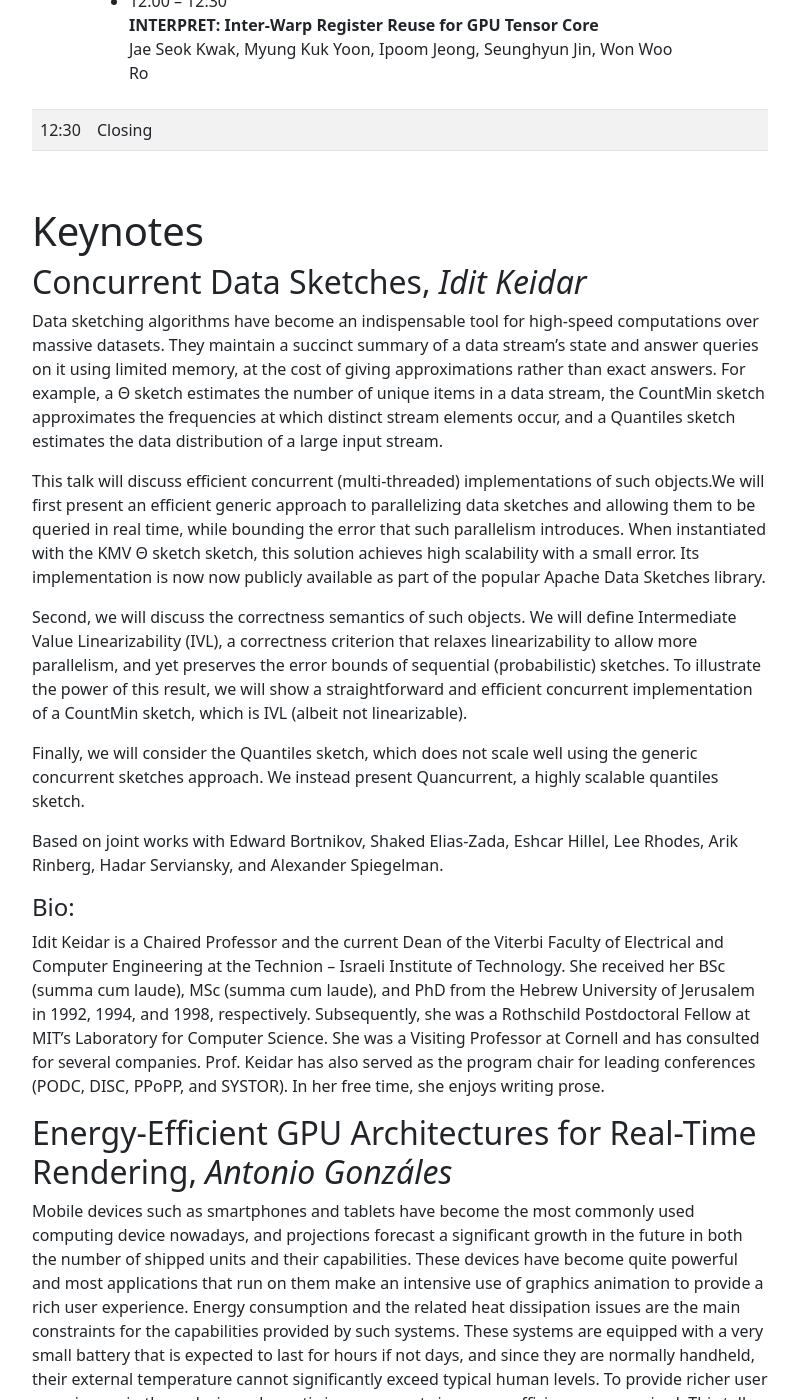
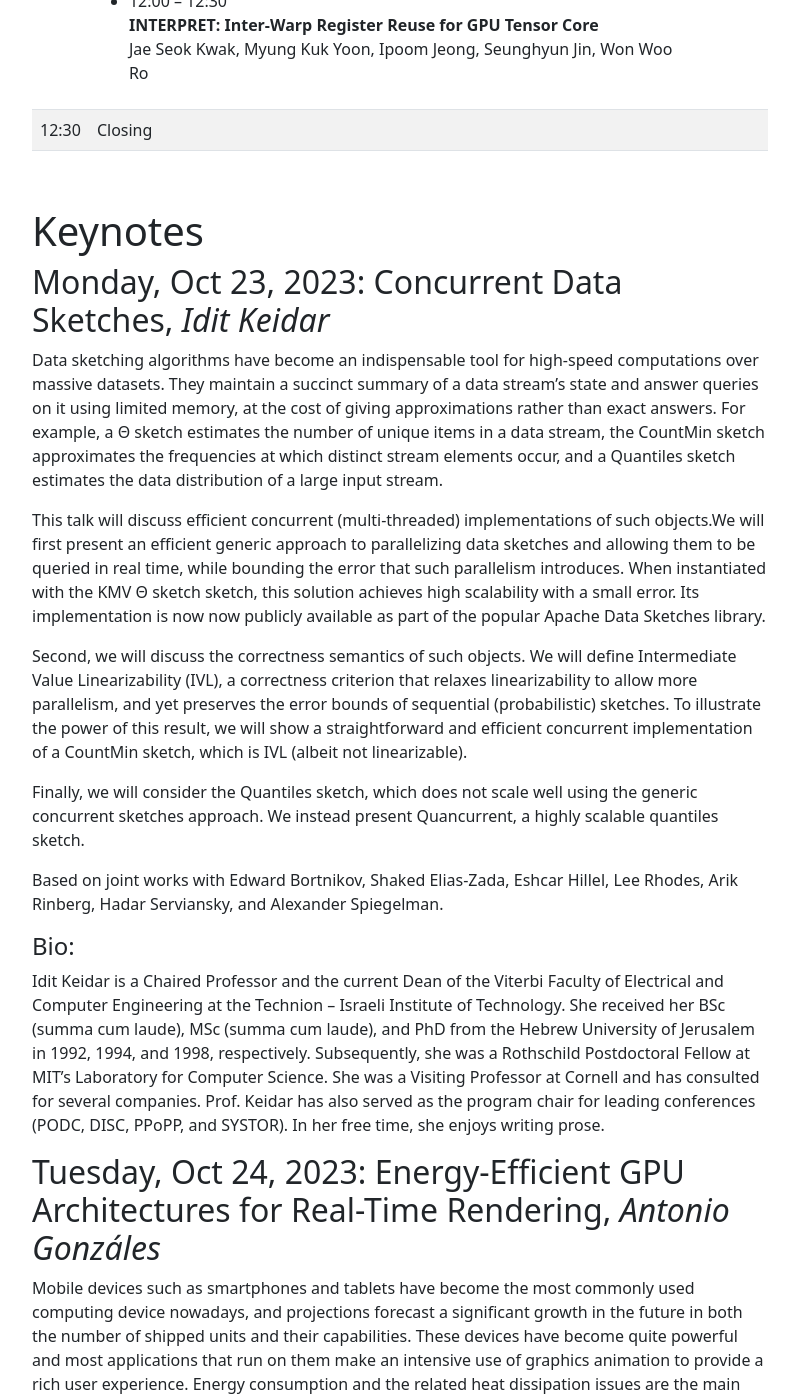
Before and after one commit to pact2023/pact2023.github.io, a Jekyll site: the page built from program/index.md, in a window 1280 px wide and 1400 px high, scrolled down 4863 px. Shown: the whole window, without its empty margins (50-849 px from the left). Built offline with Jekyll 4.4.1, drawn with Linux system fonts in a browser that asks for light colours; some of the changed text lies outside the part shown.

Commit message:
addresses reviewer comments

```diff
--- a/_includes/keynotes.html
+++ b/_includes/keynotes.html
@@ -1,7 +1,7 @@
 
 <h1>Keynotes</h1>
 
-<h2><a name="keynote1">Concurrent Data Sketches</a>, <i>Idit Keidar</i></h2>
+<h2>Monday, Oct 23, 2023: <a name="keynote1">Concurrent Data Sketches</a>, <i>Idit Keidar</i></h2>
 
 <p>Data sketching algorithms have become an indispensable tool for high-speed computations over massive datasets. They maintain a succinct summary of a data stream’s state and answer queries on it using limited memory, at the cost of giving approximations rather than exact answers. For example, a Θ sketch estimates the number of unique items in a data stream, the CountMin sketch approximates the frequencies at which distinct stream elements occur, and a Quantiles sketch estimates the data distribution of a large input stream.</p>
 
@@ -18,7 +18,7 @@
 
 <p></p>
 
-<h2><a name="keynote2">Energy-Efficient GPU Architectures for Real-Time Rendering</a>, <i>Antonio Gonzáles</i></h2>
+<h2>Tuesday, Oct 24, 2023: <a name="keynote2">Energy-Efficient GPU Architectures for Real-Time Rendering</a>, <i>Antonio Gonzáles</i></h2>
 
 <p>Mobile devices such as smartphones and tablets have become the most commonly used computing device nowadays, and projections forecast a significant growth in the future in both the number of shipped units and their capabilities. These devices have become quite powerful and most applications that run on them make an intensive use of graphics animation to provide a rich user experience. Energy consumption and the related heat dissipation issues are the main constraints for the capabilities provided by such systems. These systems are equipped with a very small battery that is expected to last for hours if not days, and since they are normally handheld, their external temperature cannot significantly exceed typical human levels. To provide richer user experiences in these devices, dramatic improvements in energy efficiency are required. This talk focuses on one of the main components of these systems, which is the GPU, and describes some novel microarchitectures that we have recently developed for increasing its performance and energy efficiency.</p>
 
@@ -31,6 +31,6 @@
 </p>
 
 
-<h2><a name="keynote3">TBD</a>, <i>Albert Cohen</i></h2>
+<h2>Wednesday, Oct 25, 2023: <a name="keynote3">TBD</a>, <i>Albert Cohen</i></h2>
 
 <p></p>
--- a/program/index.md
+++ b/program/index.md
@@ -215,7 +215,7 @@ show_sidebar: true
 			8:30
 		</td>
 		<td>
-			Keynote: <a href="index.html#keynote1">Concurrent Data Sketches</a>, Idit Keidar, Technion - Israel Institute of Technology
+			Keynote: <a href="#keynote1">Concurrent Data Sketches</a>, Idit Keidar, Technion - Israel Institute of Technology
 		</td>
 		<td>
 		</td>
@@ -430,7 +430,7 @@ show_sidebar: true
 			8:30
 		</td>
 		<td>
-			Keynote: <a href="index.html#keynote2">Energy-Efficient GPU Architectures for Real-Time Rendering</a>, Antonio González, UPC Barcelona
+			Keynote: <a href="#keynote2">Energy-Efficient GPU Architectures for Real-Time Rendering</a>, Antonio González, UPC Barcelona
 		</td>
 		<td>
 		</td>
```
